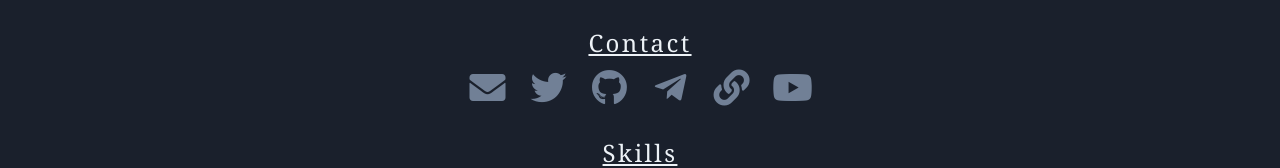
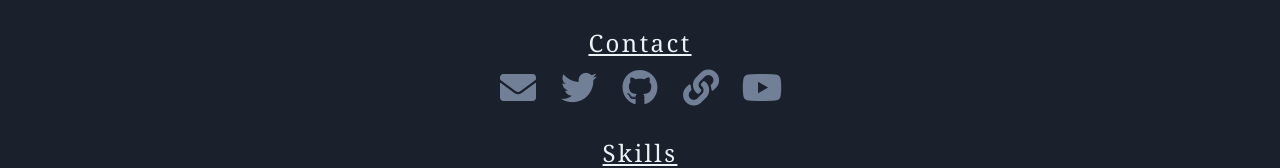
Before and after one commit to zackad/homepage, a Next.js app: page / in a window 1280 px wide. Shown: the part 198-366 px from the top of the page. Built offline with nearby package versions, Linux system fonts and the light colour scheme.

Commit message:
[info] remove telegram contact info

```diff
--- a/components/SocialNetworks.jsx
+++ b/components/SocialNetworks.jsx
@@ -13,7 +13,6 @@ export const SocialNetworks = () => (
       <SocialIcon icon='fas fa-envelope' url='mailto:zackad.dev@gmail.com' />
       <SocialIcon icon='fab fa-twitter' url='https://twitter.com/zackaddev' />
       <SocialIcon icon='fab fa-github' url='https://github.com/zackad' />
-      <SocialIcon icon='fab fa-telegram-plane' url='https://t.me/zackad' />
       <SocialIcon icon='fas fa-link' url='https://blog.zackad.dev' />
       <SocialIcon icon='fab fa-youtube' url='https://www.youtube.com/channel/UCao_VdbgaSy2CnB0VdySOEQ' />
     </div>
```
